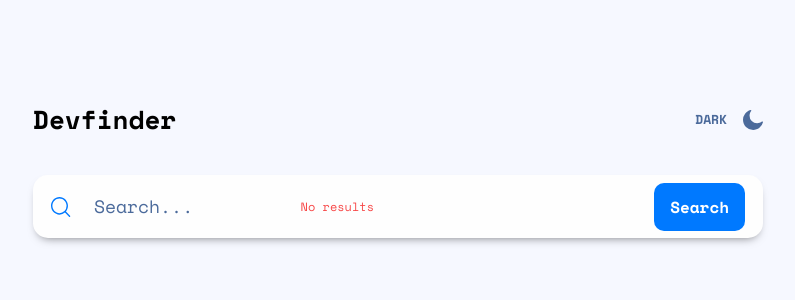
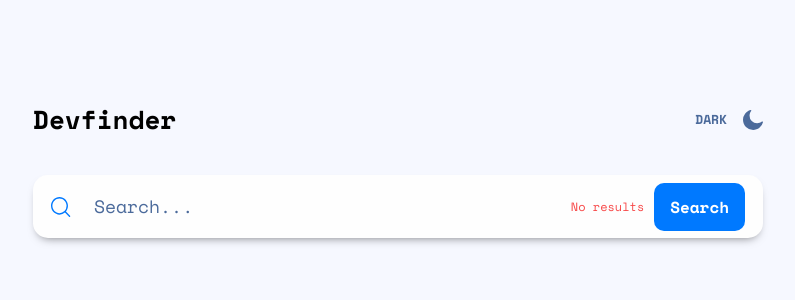
Before and after one commit to jakegodsall/fm-github-user-search-app, a Next.js app: page / in a window 1280 px wide. Shown: the top 300 px of the page, without its empty margins (242-1037 px from the left). Built offline with nearby package versions, Linux system fonts and the light colour scheme; no server answers.

Commit message:
added validation message with transitions on SearchBar component

```diff
--- a/src/app/components/SearchBar/SearchBar.jsx
+++ b/src/app/components/SearchBar/SearchBar.jsx
@@ -22,7 +22,7 @@
                 onSubmit={onSubmitHandler}
                 className="flex w-full items-center justify-between py-[0.7remd] pl-[1.3rem] pr-[0.7rem] sm:px-[1.8rem]"
             >
-                <div className="relative flex items-center gap-[0.9rem] sm:gap-[2.3rem]">
+                <div className="flex items-center gap-[0.9rem] sm:gap-[2.3rem]">
                     <Image
                         src={searchIcon}
                         width="20"
@@ -30,18 +30,6 @@
                         alt="magnifying glass"
                         className="h-[2rem] w-[2rem]"
                     />
-                    <AnimatePresence>
-                        {!userFound && (
-                            <motion.p
-                                initial={{ opacity: 0 }}
-                                animate={{ opacity: 1 }}
-                                exit={{ opacity: 0 }}
-                                className="absolute right-[-1rem] bg-foreground px-[1rem] py-[1.8rem] text-[1.2rem] text-[#f74646]"
-                            >
-                                No results
-                            </motion.p>
-                        )}
-                    </AnimatePresence>
                     <input
                         className="bg-inherit py-[1.8rem] text-[1.3rem] text-[#4B6A9B] placeholder:text-[#4B6A9B] focus:outline-none sm:w-[28rem] sm:text-[1.8rem]"
                         type="text"
@@ -49,7 +37,21 @@
                         name="username"
                     />
                 </div>
-                <Button>Search</Button>
+                <div className="ml-auto flex items-center">
+                    <AnimatePresence>
+                        {!userFound && (
+                            <motion.p
+                                initial={{ opacity: 0 }}
+                                animate={{ opacity: 1 }}
+                                exit={{ opacity: 0 }}
+                                className="hidden bg-foreground px-[1rem] py-[1.8rem] text-center text-[1.2rem] text-[#f74646] sm:block"
+                            >
+                                No results
+                            </motion.p>
+                        )}
+                    </AnimatePresence>
+                    <Button>Search</Button>
+                </div>
             </form>
         </Card>
     );
```
Also changed, not shown: 1 other file (tests, documents, lock files or other folders).
